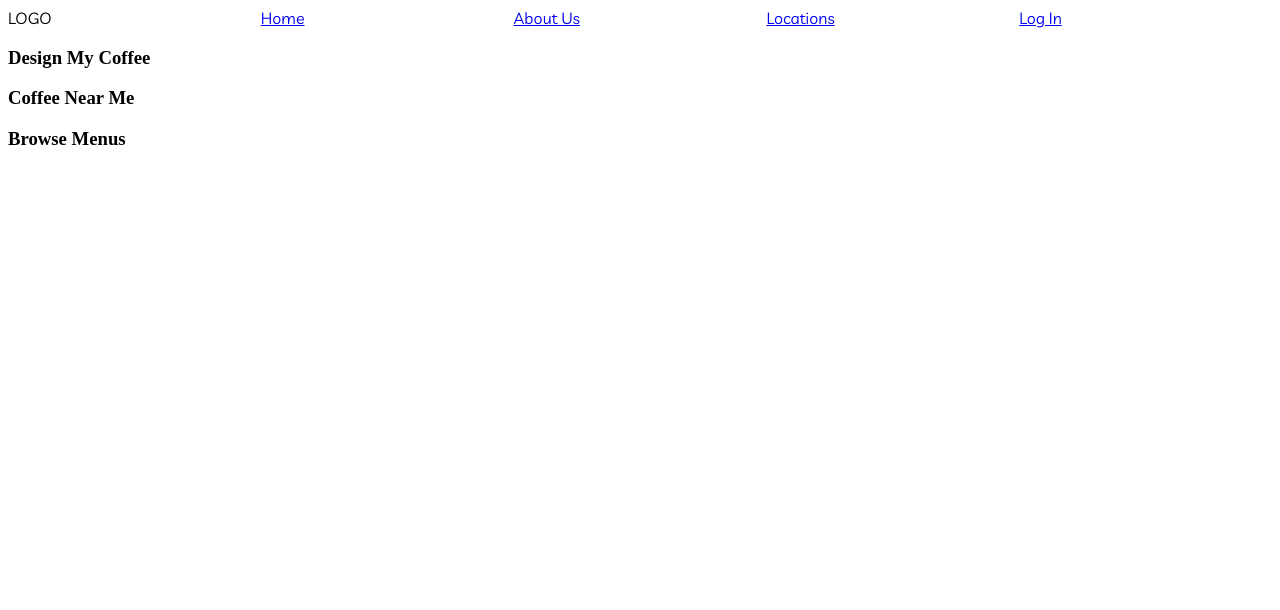
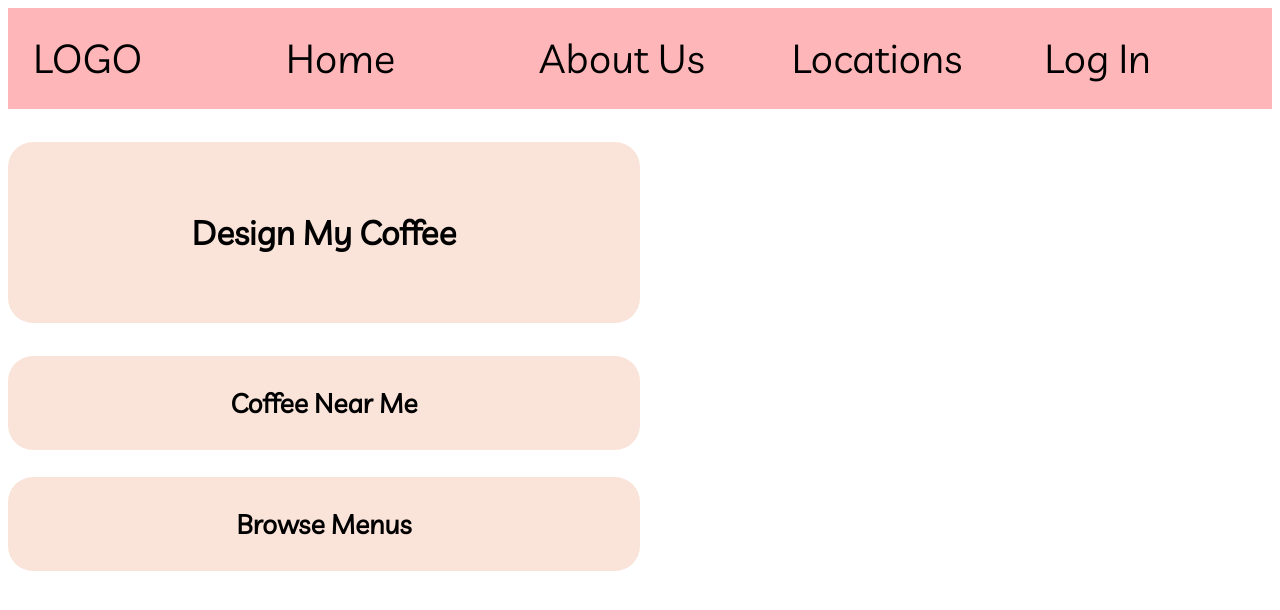
Before and after one commit to lricha02/lricha02, a PHP site: page / in a window 1280 px wide. Shown: the top 610 px of the page. Run offline with PHP 8.4, Linux system fonts and the light colour scheme.

Commit message:
Actually starting things

```diff
--- a/DMCIT.css
+++ b/DMCIT.css
@@ -11,4 +11,34 @@
 
 .navitem {
   font-family: 'Livvic', sans-serif;
+  font-size: 30pt;
+  padding-left: 10%;
+  padding-right: 10%;
+  padding-top: 10%;
+  padding-bottom: 10%;
+  background-color: #ffb6b9;
 }
+
+h3 {
+  font-family: 'Livvic', sans-serif;
+  text-align: center;
+  background-color: #fae3d9;
+}
+
+#bigDESIGN {
+  font-size: 25pt;
+  border-radius: 25px;
+  border: 70px solid #fae3d9;
+}
+
+#bigHEADING {
+  font-size: 20pt;
+  border-radius: 25px;
+  border: 30px solid #fae3d9;
+}
+
+a { color: black; text-decoration: none;}
+a:visited { text-decoration: none; color:black; }
+a:hover { text-decoration: none; color:white; }
+a:focus { text-decoration: none; color:black; }
+a:hover, a:active { text-decoration: none; color:white; }
--- a/index.html
+++ b/index.html
@@ -8,20 +8,20 @@
   </head>
   <body>
 <header>
+  <div id='navbar'>
+    <div class='navitem'>LOGO</div>
+    <div class='navitem'><a href="index.html">Home</a></div>
+    <div class='navitem'><a href="About.html">About Us</a></div>
+    <div class='navitem'><a href="Locations.html">Locations</a></div>
+    <div class='navitem'><a href="LogIn.html">Log In</a></div>
+      </div>
   </header>
-<div id='navbar'>
-  <div class='navitem'>LOGO</div>
-  <div class='navitem'><a href="index.html">Home</a></div>
-  <div class='navitem'><a href="index.html">About Us</a></div>
-  <div class='navitem'><a href="index.html">Locations</a></div>
-  <div class='navitem'><a href="index.html">Log In</a></div>
-    </div>
   <main>
     <div id='ContentMain'>
       <div id='ContentMainLeft'>
-        <h3 id='bigDESIGN'>Design My Coffee</h3>
-        <h3 id='bigHEADING'>Coffee Near Me</h3>
-        <h3 id='bigHEADING'>Browse Menus</h3>
+        <h3 id='bigDESIGN'><a href="index.html">Design My Coffee</h3>
+        <h3 id='bigHEADING'><a href="index.html">Coffee Near Me</h3>
+        <h3 id='bigHEADING'><a href="index.html">Browse Menus</h3>
         </div>
     <div id='ContentMainRight'>
       </div>
```
Also changed, not shown: About.html (added), Locations.html (added), LogIn.html (added).
